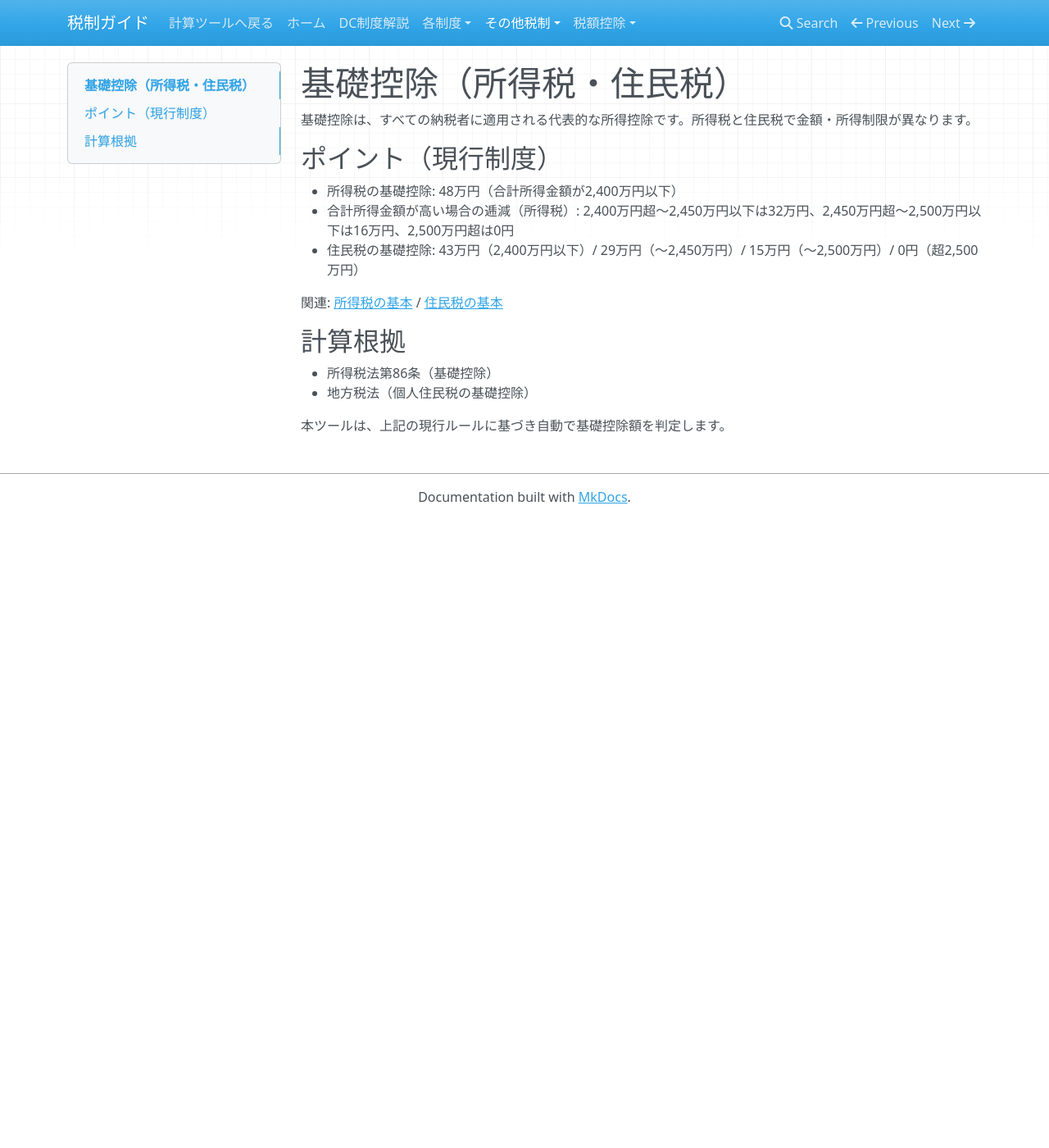
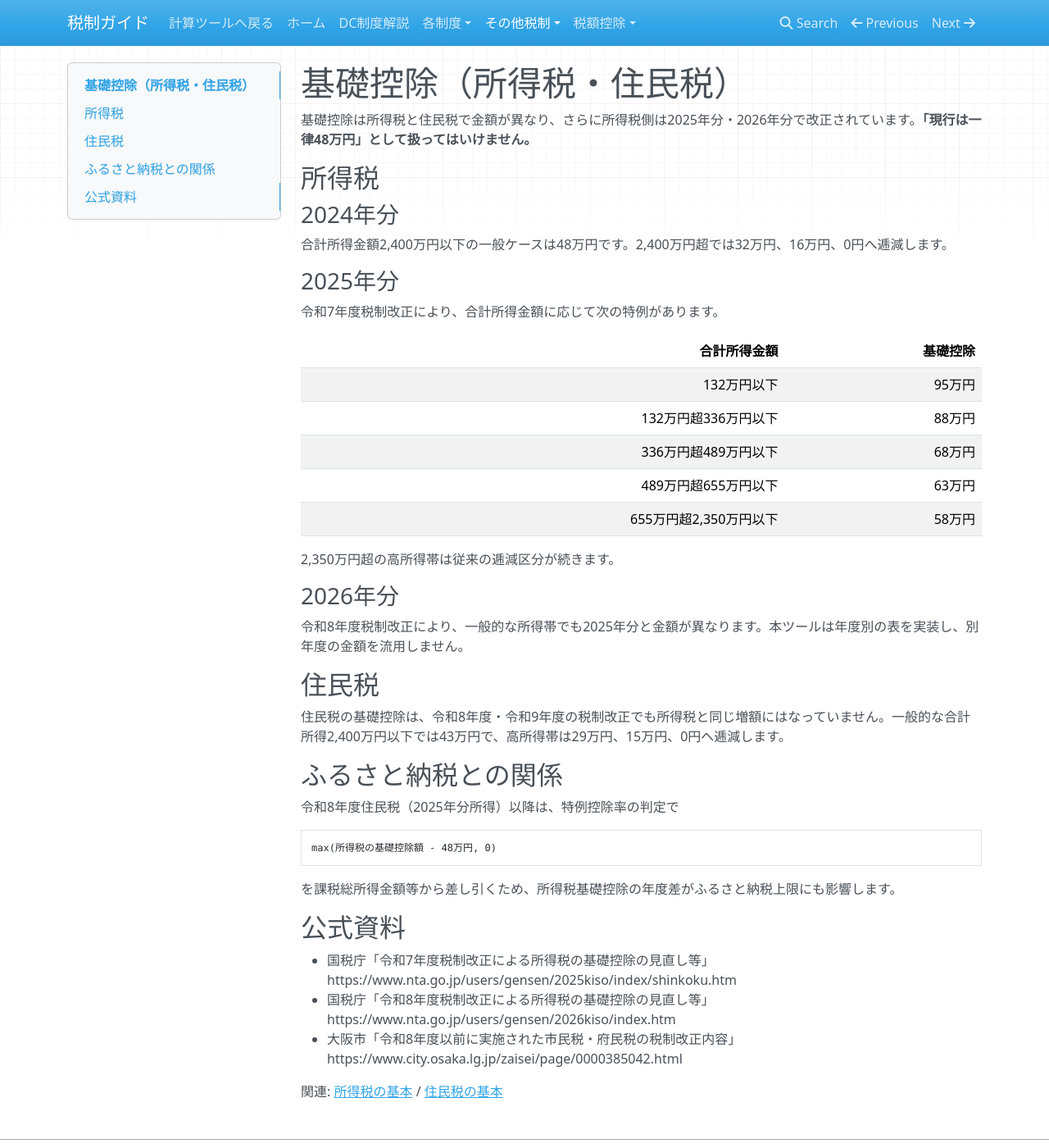
Before and after one commit to KAFKA2306/furutsatotax, an MkDocs documentation site: the page built from docs/基礎控除.md, in a window 1280 px wide and 1400 px high. Shown: the whole window at 82% size. Built offline with MkDocs 1.6.1, drawn with Linux system fonts in a browser that asks for light colours; nearby versions of some CDN libraries.

Commit message:
docs: update income-tax basic deduction by tax year

````diff
--- a/docs/基礎控除.md
+++ b/docs/基礎控除.md
@@ -1,16 +1,52 @@
 # 基礎控除（所得税・住民税）
 
-基礎控除は、すべての納税者に適用される代表的な所得控除です。所得税と住民税で金額・所得制限が異なります。
+基礎控除は所得税と住民税で金額が異なり、さらに所得税側は2025年分・2026年分で改正されています。**「現行は一律48万円」として扱ってはいけません。**
 
-## ポイント（現行制度）
-- 所得税の基礎控除: 48万円（合計所得金額が2,400万円以下）
-- 合計所得金額が高い場合の逓減（所得税）: 2,400万円超〜2,450万円以下は32万円、2,450万円超〜2,500万円以下は16万円、2,500万円超は0円
-- 住民税の基礎控除: 43万円（2,400万円以下）/ 29万円（〜2,450万円）/ 15万円（〜2,500万円）/ 0円（超2,500万円）
+## 所得税
+
+### 2024年分
+
+合計所得金額2,400万円以下の一般ケースは48万円です。2,400万円超では32万円、16万円、0円へ逓減します。
+
+### 2025年分
+
+令和7年度税制改正により、合計所得金額に応じて次の特例があります。
+
+| 合計所得金額 | 基礎控除 |
+|---:|---:|
+| 132万円以下 | 95万円 |
+| 132万円超336万円以下 | 88万円 |
+| 336万円超489万円以下 | 68万円 |
+| 489万円超655万円以下 | 63万円 |
+| 655万円超2,350万円以下 | 58万円 |
+
+2,350万円超の高所得帯は従来の逓減区分が続きます。
+
+### 2026年分
+
+令和8年度税制改正により、一般的な所得帯でも2025年分と金額が異なります。本ツールは年度別の表を実装し、別年度の金額を流用しません。
+
+## 住民税
+
+住民税の基礎控除は、令和8年度・令和9年度の税制改正でも所得税と同じ増額にはなっていません。一般的な合計所得2,400万円以下では43万円で、高所得帯は29万円、15万円、0円へ逓減します。
+
+## ふるさと納税との関係
+
+令和8年度住民税（2025年分所得）以降は、特例控除率の判定で
+
+```text
+max(所得税の基礎控除額 - 48万円, 0)
+```
+
+を課税総所得金額等から差し引くため、所得税基礎控除の年度差がふるさと納税上限にも影響します。
+
+## 公式資料
+
+- 国税庁「令和7年度税制改正による所得税の基礎控除の見直し等」
+  https://www.nta.go.jp/users/gensen/2025kiso/index/shinkoku.htm
+- 国税庁「令和8年度税制改正による所得税の基礎控除の見直し等」
+  https://www.nta.go.jp/users/gensen/2026kiso/index.htm
+- 大阪市「令和8年度以前に実施された市民税・府民税の税制改正内容」
+  https://www.city.osaka.lg.jp/zaisei/page/0000385042.html
 
 関連: [所得税の基本](所得税の基本.md) / [住民税の基本](住民税の基本.md)
-
-## 計算根拠
-- 所得税法第86条（基礎控除）
-- 地方税法（個人住民税の基礎控除）
-
-本ツールは、上記の現行ルールに基づき自動で基礎控除額を判定します。
````
